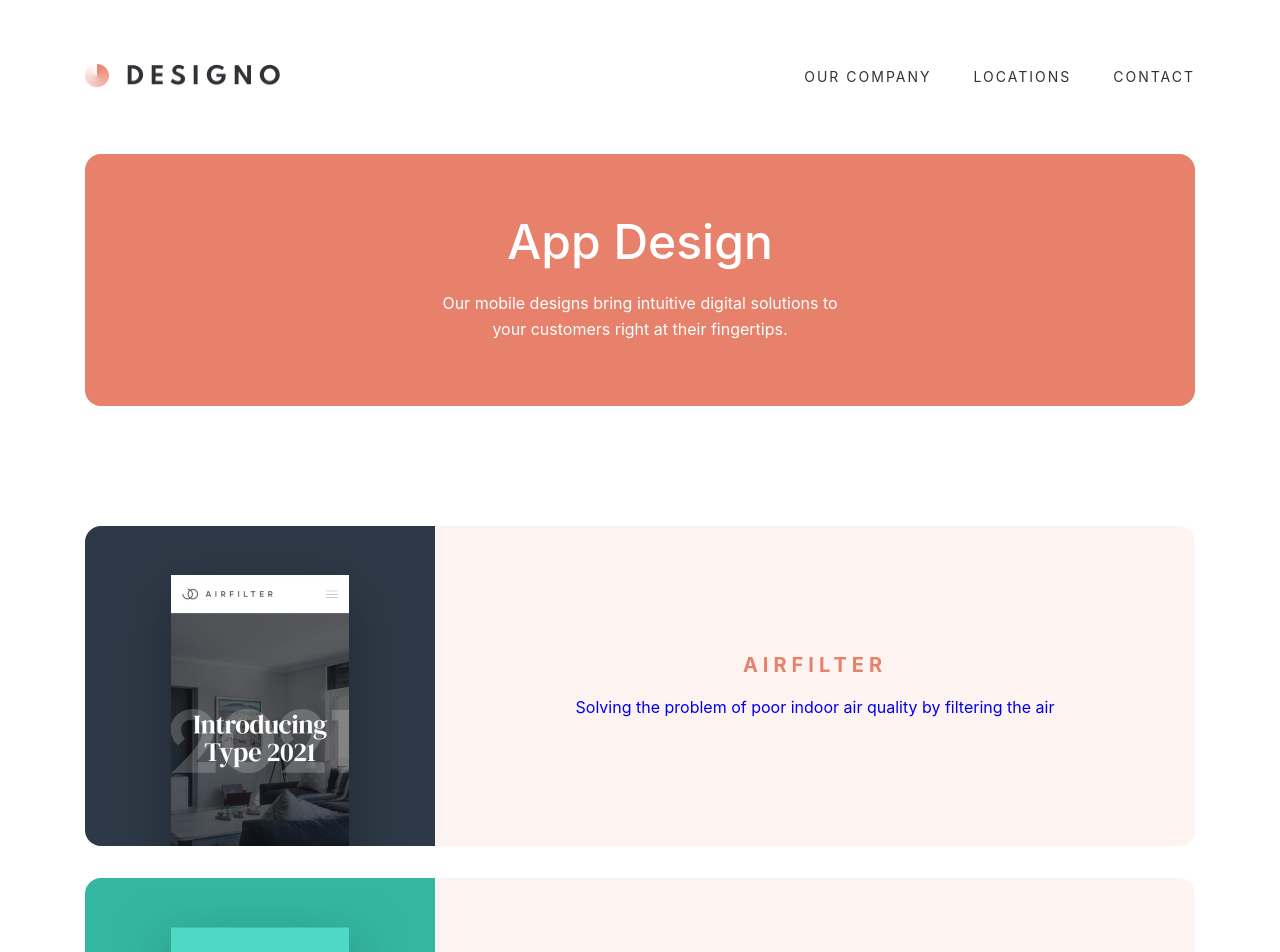
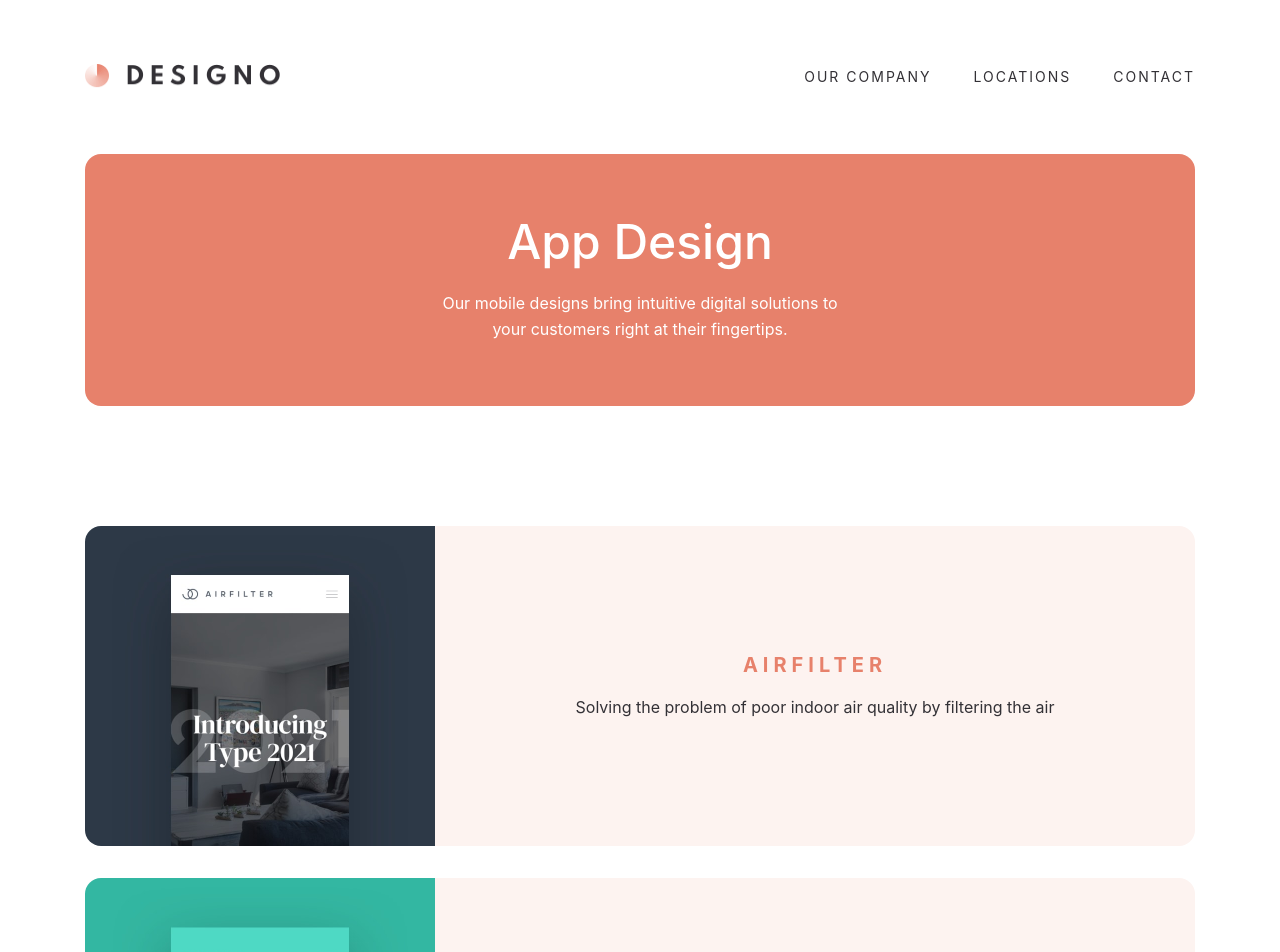
Before and after one commit to MartineauRemi/designo-website, a React (Create React App) app: page /projects/app-design in a window 1280 px wide. Shown: the top 952 px of the page. Built offline with nearby package versions, Linux system fonts and the light colour scheme.

Commit message:
Project Card text color is now dark-gray

```diff
--- a/src/components/projects/Project.js
+++ b/src/components/projects/Project.js
@@ -7,6 +7,7 @@ const Card = styled.section`
     text-align: center;
     width: 100%;
     max-width: var(--layout-max-width);
+    color: var(--dark-gray);
 
     &:hover{
         color: var(--white);
```
